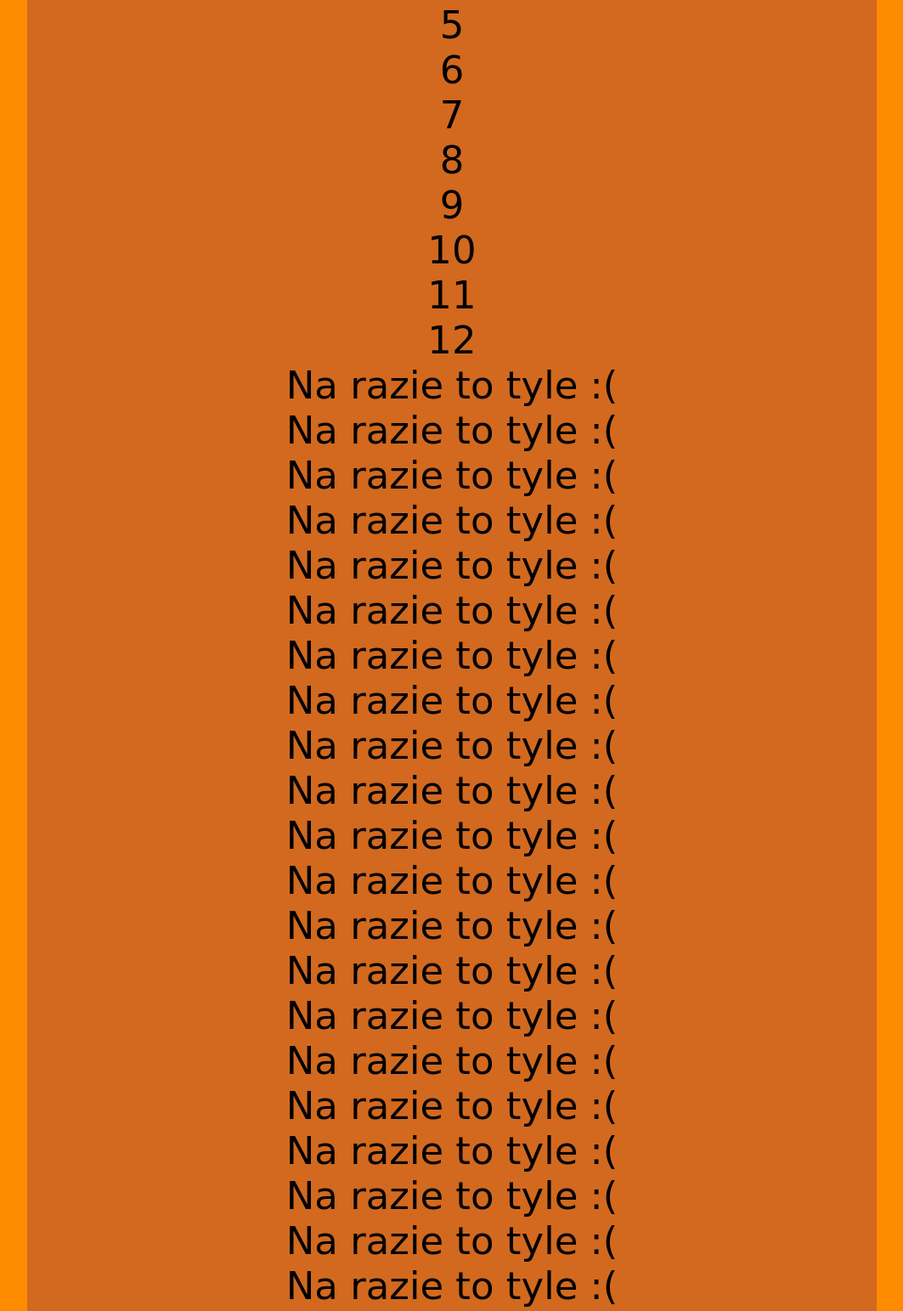
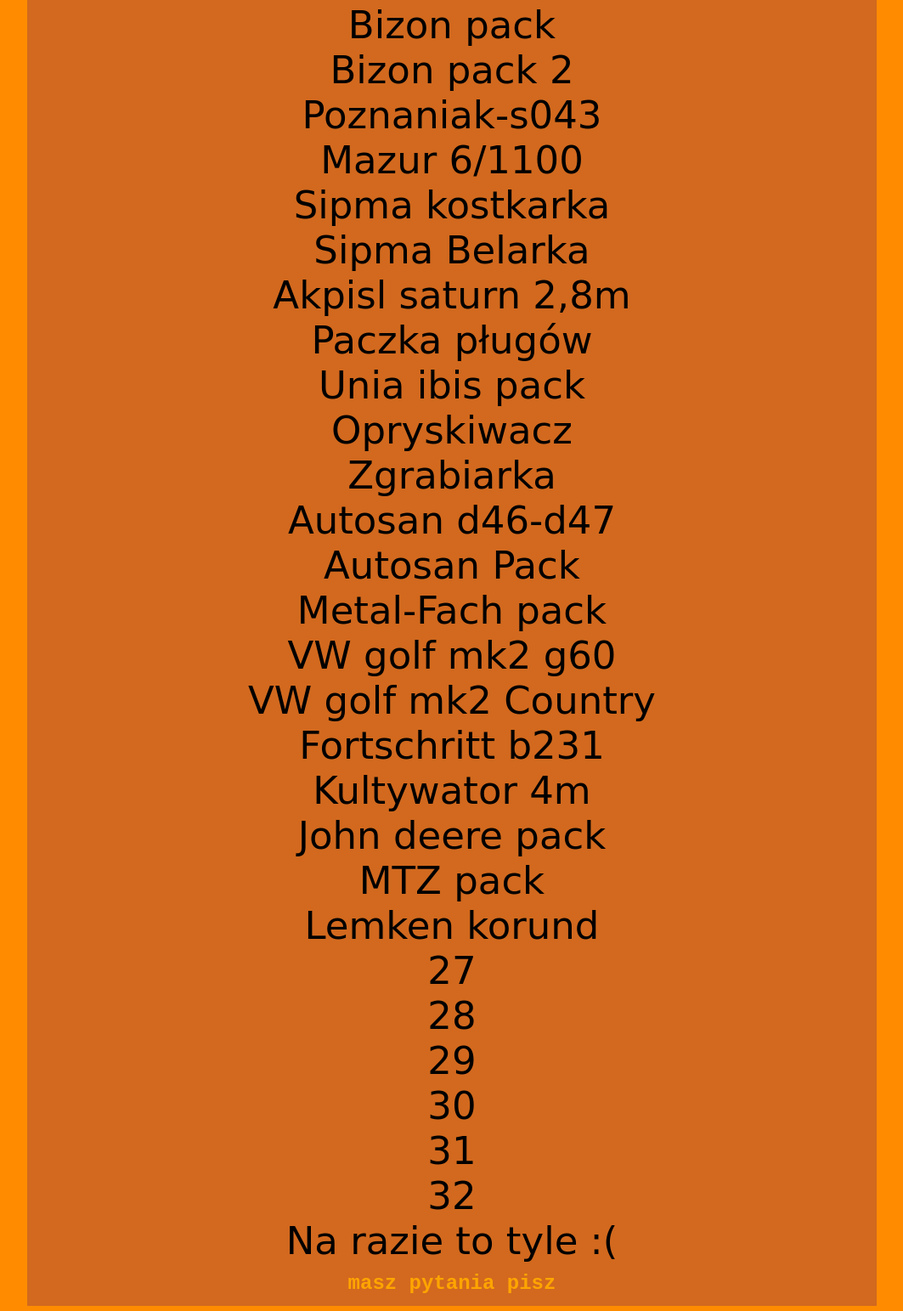
Before and after one commit to 10JuLSOn/blogrol, a plain HTML site: page mody.html in a window 1280 px wide. Shown: the part 848-2391 px from the top of the page at 85% size, without its empty margins (108-1171 px from the left). Drawn offline with Linux system fonts and the light colour scheme; a web font is replaced by a local one.

Commit message:
Add files via upload

```diff
--- a/mody.html
+++ b/mody.html
@@ -33,61 +33,59 @@
 
         <a class="mod" href=https://ls-portal.eu/pl/zetor-ur1-pack-5>ZETOR-ur1</a>
 
-        <a class="mod" href=LINK>5</a>
+        <a class="mod" href=https://ls-portal.eu/pl/fmz-bizon-pack>Bizon pack</a>
 
-        <a class="mod" href=LINK>6</a>
+        <a class="mod" href=https://ls-portal.eu/pl/bizon-pack-v-1-9-0-0>Bizon pack 2</a>
 
-        <a class="mod" href=LINK>7</a>
+        <a class="mod" href=https://ls-portal.eu/pl/lizard-s043-2-3-metrowy-2>Poznaniak-s043</a>
 
-        <a class="mod" href=LINK>8</a>
+        <a class="mod" href=https://ls-portal.eu/pl/mazur-6-1100>Mazur 6/1100</a>
 
-        <a class="mod" href=LINK>9</a>
+        <a class="mod" href=https://ls-portal.eu/pl/sipma-pack-update-sipma-z224-sipma-z224-1>Sipma kostkarka</a>
 
-        <a class="mod" href=LINK>10</a>
+        <a class="mod" href=https://ls-portal.eu/pl/sipma-z276-sipma-z279>Sipma Belarka</a>
 
-        <a class="mod" href=LINK>11</a>
+        <a class="mod" href=https://ls-portal.eu/pl/akpil-saturn-2-8m-2>Akpisl saturn 2,8m</a>
 
-        <a class="mod" href=LINK>12</a>
+        <a class="mod" href=https://ls-portal.eu/pl/polish-plow-pack>Paczka pługów</a>
 
-        <a class="mod" href=LINK>Na razie to tyle :(</a>
+        <a class="mod" href=https://ls-portal.eu/pl/fs22-unia-ibis-xl-pack>Unia ibis pack</a>
 
-        <a class="mod" href=LINK>Na razie to tyle :(</a>
+        <a class="mod" href=https://ls-portal.eu/pl/biardzki-p329-3>Opryskiwacz</a>
 
-        <a class="mod" href=LINK>Na razie to tyle :(</a>
+        <a class="mod" href=https://ls-portal.eu/pl/zgrabiarko-przetrzasarka>Zgrabiarka</a>
 
-        <a class="mod" href=LINK>Na razie to tyle :(</a>
+        <a class="mod" href=https://ls-portal.eu/pl/autosan-d46-d47-autoload-pack-v1-3-0-0>Autosan d46-d47</a>
 
-        <a class="mod" href=LINK>Na razie to tyle :(</a>
+        <a class="mod" href=https://ls-portal.eu/pl/fs22-autosan-pack>Autosan Pack</a>
 
-        <a class="mod" href=LINK>Na razie to tyle :(</a>
+        <a class="mod" href=https://ls-portal.eu/pl/metalfach-prailers-pack>Metal-Fach pack</a>
 
-        <a class="mod" href=LINK>Na razie to tyle :(</a>
+        <a class="mod" href=https://fs22.com/farming-simulator-22-mods/cars/volkswagen-golf-ii-g60-limited-v1-0>VW golf mk2 g60</a>
 
-        <a class="mod" href=LINK>Na razie to tyle :(</a>
+        <a class="mod" href=https://ls-portal.eu/pl/volkswagen-golf-ii-country>VW golf mk2 Country</a>
 
-        <a class="mod" href=LINK>Na razie to tyle :(</a>
+        <a class="mod" href=https://ls-portal.eu/pl/fortschritt-b231-5>Fortschritt b231</a>
 
-        <a class="mod" href=LINK>Na razie to tyle :(</a>
+        <a class="mod" href=https://ls-portal.eu/pl/kultywator-4m>Kultywator 4m</a>
 
-        <a class="mod" href=LINK>Na razie to tyle :(</a>
+        <a class="mod" href=https://ls-portal.eu/pl/john-deere-6x206x30-pack>John deere pack</a>
 
-        <a class="mod" href=LINK>Na razie to tyle :(</a>
+        <a class="mod" href=https://ls-portal.eu/pl/mtz-pack-8>MTZ pack</a>
 
-        <a class="mod" href=LINK>Na razie to tyle :(</a>
+        <a class="mod" href=https://ls-portal.eu/pl/lemken-korund-750-v1-by-z7cola>Lemken korund</a>
 
-        <a class="mod" href=LINK>Na razie to tyle :(</a>
+        <a class="mod" href=LINK>27</a>
 
-        <a class="mod" href=LINK>Na razie to tyle :(</a>
+        <a class="mod" href=LINK>28</a>
 
-        <a class="mod" href=LINK>Na razie to tyle :(</a>
+        <a class="mod" href=LINK>29</a>
 
-        <a class="mod" href=LINK>Na razie to tyle :(</a>
+        <a class="mod" href=LINK>30</a>
 
-        <a class="mod" href=LINK>Na razie to tyle :(</a>
+        <a class="mod" href=LINK>31</a>
 
-        <a class="mod" href=LINK>Na razie to tyle :(</a>
-
-        <a class="mod" href=LINK>Na razie to tyle :(</a>
+        <a class="mod" href=LINK>32</a>
 
         <a class="mod" href=LINK>Na razie to tyle :(</a>
         <footer>
--- a/style.css
+++ b/style.css
@@ -81,6 +81,9 @@ a.mod {
     text-align: center;
     font-family:cursive;
 }
+a.mod:hover{
+    background-color: darkorange;
+}
 
 img.time {
     margin: auto;
```
